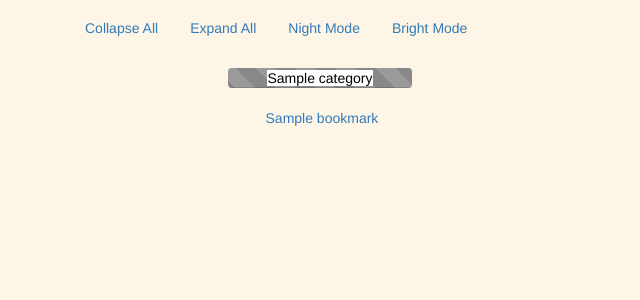
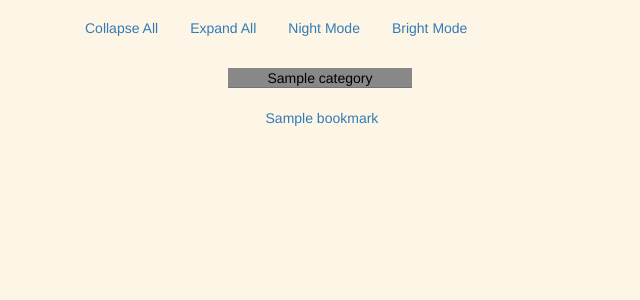
Before and after one commit to rohithpr/homepage, a Django app: page / in a window 1280 px wide. Shown: the part 52-352 px from the top of the page, without its empty margins (0-640 px from the left). Run offline with Django 3.2, Linux system fonts and the light colour scheme; a user stored in the database is signed in; tables that the repository leaves empty hold one stand-in row (values such as "Sample post"); some libraries are stand-ins or nearby versions.

Commit message:
Flat style + Fix collapse in homepage

```diff
--- a/bm/app/templates/edit2.html
+++ b/bm/app/templates/edit2.html
@@ -90,7 +90,9 @@
 		$("input[name=glyphicon]").val(glyphicon);
 	});
 
-	$(".cat_edit").click( function(){
+	$(".cat_edit").click( function(e){
+		e.stopPropagation();
+
 		$(".bookmark_big_edit_form").hide();
 		var current = $(this);
 		var name = current.attr("category-name");
--- a/bm/app/templates/edit2_content.html
+++ b/bm/app/templates/edit2_content.html
@@ -6,7 +6,8 @@
 					</br>
 					<div class="category-container">
 						<div class="progress">
-							<div class="progress-bar progress-bar-striped active progress_style_edit"  num="{{ item.0.id }}" style="background-color: {{ item.0.progress_bar_color }};">
+							<div class="progress-bar progress_style_edit"  num="{{ item.0.id }}" style="background-color: {{ item.0.progress_bar_color }};">
+
 								<a href="/b/category_up/{{ item.0.id }}" class="cat_glyph_style"> <span class="glyphicon glyphicon-arrow-up"></span> </a>
 								<a href="/b/category_down/{{ item.0.id }}" class="cat_glyph_style"> <span class="glyphicon glyphicon-arrow-down"></span> </a>
 								<a href="/b/category_left/{{ item.0.id }}" class="cat_glyph_style"> <span class="glyphicon glyphicon-arrow-left"></span> </a>
--- a/bm/app/templates/home.html
+++ b/bm/app/templates/home.html
@@ -50,12 +50,12 @@
 							</br>
 							<div class="category-container">
 								<div class="progress">
-								    <div class="progress-bar progress-bar-striped active progress_style_home" num="{{ item.0.id }}" style="background-color: {{ item.0.progress_bar_color }};">
-										<span style="background:#ffffff; color:#000000">{{ item.0.name }}</span>
+								    <div class="progress-bar progress_style_home" num="{{ item.0.id }}" style="background-color: {{ item.0.progress_bar_color }};">
+										<span style="color:#000000">{{ item.0.name }}</span>
 									</div>
 								</div>
 
-								<div class"category-sub-container" id="cat_num_{{ item.0.id }}">
+								<div class="category-sub-container" id="cat_num_{{ item.0.id }}">
 									{% for bookmark in item.1 %}
 										<a href="{{ bookmark.link }}">
 											<div class="bm_style">
--- a/bm/app/templates/jQuery.html
+++ b/bm/app/templates/jQuery.html
@@ -42,9 +42,8 @@
             });
 
             $('.progress_style_edit').click( function(){
-                //if ( e.target !== this) // If the click was on a glyphicon
-                //    return;
-                // Find a fix from http://stackoverflow.com/questions/9183381/how-to-have-click-event-only-fire-on-parent-div-not-children
+                if ($(e.target).hasClass('cat_glyph_style'))
+                    return;
                 var cat_num = '#cat_num_' + $(this).attr('num');
                 $(cat_num).toggle();
             });
--- a/bm/app/templates/style.html
+++ b/bm/app/templates/style.html
@@ -56,7 +56,11 @@
             background-color: rgba(238,173,14, 0.1);
         }
 
-        .progress_style_home{
+        .progress {
+            border-radius: 0%;
+        }
+
+        .progress_style_home {
             width: 100%;
             font-size: 1em;
         }
@@ -75,7 +79,7 @@
         }
 
         .input-append .btn.dropdown-toggle {
-    float: none;
+            float: none;
         }
 
         .box {
```
